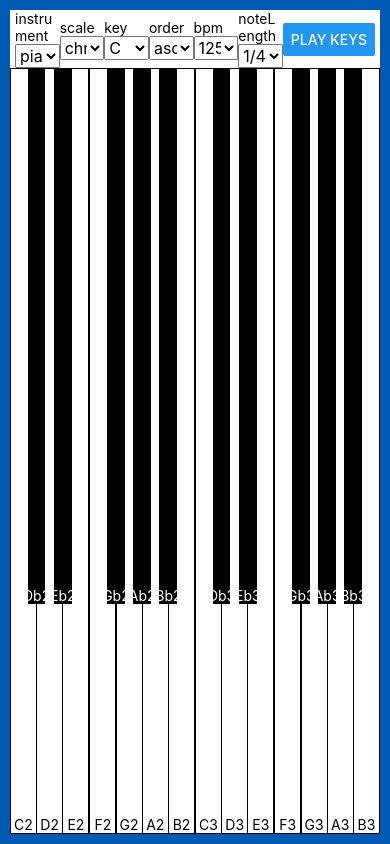
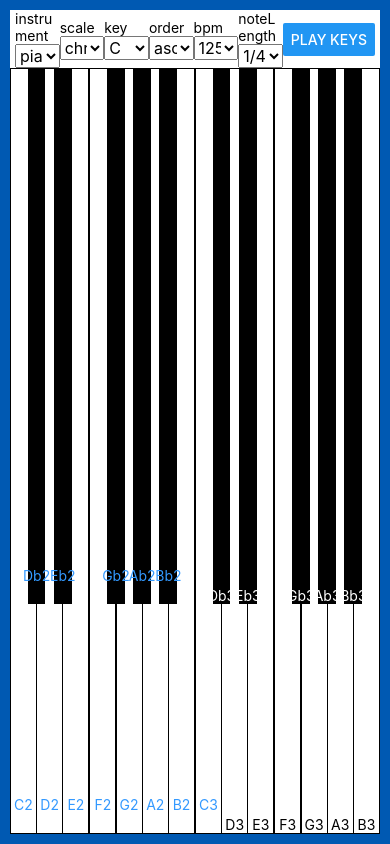
Before and after one commit to dcmorales/digital-keyboard-mobile, a React Native app: screen / in a window 390 px wide. Built offline with nearby package versions, Linux system fonts and the light colour scheme.

Commit message:
Added highlight for notes in selected scale

```diff
--- a/src/components/Header/PlayButton.js
+++ b/src/components/Header/PlayButton.js
@@ -11,7 +11,8 @@ export default function PlayButton() {
   );
 
   const renderPlayInfo = () => {
-    const scaleInfoObject = defineScale.renderNotes(instrument, key, scale);
+    const scaleInfoObject = defineScale.renderNotes(key, scale);
+    scaleInfoObject.instrument = instrument;
     scaleInfoObject.bpm = bpm;
     scaleInfoObject.noteLength = noteLength;
 
--- a/src/components/Keyboard/Key.js
+++ b/src/components/Keyboard/Key.js
@@ -2,12 +2,14 @@ import React, { useContext } from 'react';
 import { StyleSheet, Text, TouchableHighlight, View } from 'react-native';
 
 import { Context } from '../../context/SelectionContext';
+import { defineScale } from '../../helpers/defineScale';
 import { playSound } from '../../helpers/playSound';
 
 export default function Key({ color, note, octNum }) {
-  const { instrument } = useContext(Context);
-  const { white, black, text } = styles;
+  const { instrument, key, scale } = useContext(Context);
+  const { white, black, text, scaleNote } = styles;
   const noteFull = `${note}${octNum}`;
+  const { scaleNotes } = defineScale.renderNotes(key, scale);
 
   return (
     <>
@@ -18,7 +20,12 @@ export default function Key({ color, note, octNum }) {
         onPress={() => playSound.handleNoteSound(instrument, `${noteFull}`)}
       >
         <View style={text}>
-          <Text style={color === 'black' ? { color: '#fff' } : null}>
+          <Text
+            style={[
+              color === 'black' ? { color: '#fff' } : null,
+              scaleNotes.includes(`${noteFull}`) ? scaleNote : null,
+            ]}
+          >
             {noteFull}
           </Text>
         </View>
@@ -47,4 +54,8 @@ const styles = StyleSheet.create({
     flex: 7,
     height: '100%',
   },
+  scaleNote: {
+    color: '#3399ff',
+    marginBottom: 20,
+  },
 });
--- a/src/helpers/defineScale.js
+++ b/src/helpers/defineScale.js
@@ -2,7 +2,7 @@ import { selectionOptions } from '../values/selectionOptions';
 import { cutPoints } from '../values/cutPoints';
 
 export const defineScale = {
-  renderNotes(instrument, key, scale) {
+  renderNotes(key, scale) {
     const { keyOpts, scaleOpts } = selectionOptions;
     const indexOfKey = keyOpts.indexOf(key);
     //gets new start point for scale based on selected key's index
@@ -17,7 +17,7 @@ export const defineScale = {
     const scaleNotes = octave2Notes.concat(octave3notes, lastNote);
 
     if (scale === 'chromatic') {
-      return { instrument, scaleNotes };
+      return { scaleNotes };
     } else {
       const scaleNum = scaleOpts.indexOf(`${scale}`) - 1;
       //uses defined cut points for each scale to get correct notes in scale
@@ -35,7 +35,7 @@ export const defineScale = {
       const slicePoint = cutPoints[0][indexOfKey][scaleNum];
       const scaleNow = scaleCombined.slice(0, slicePoint);
       const scaleNext = scaleCombined.slice(slicePoint, 8);
-      return { instrument, scaleNotes: scaleNow.concat(scaleNext) };
+      return { scaleNotes: scaleNow.concat(scaleNext) };
     }
   },
 };
```
